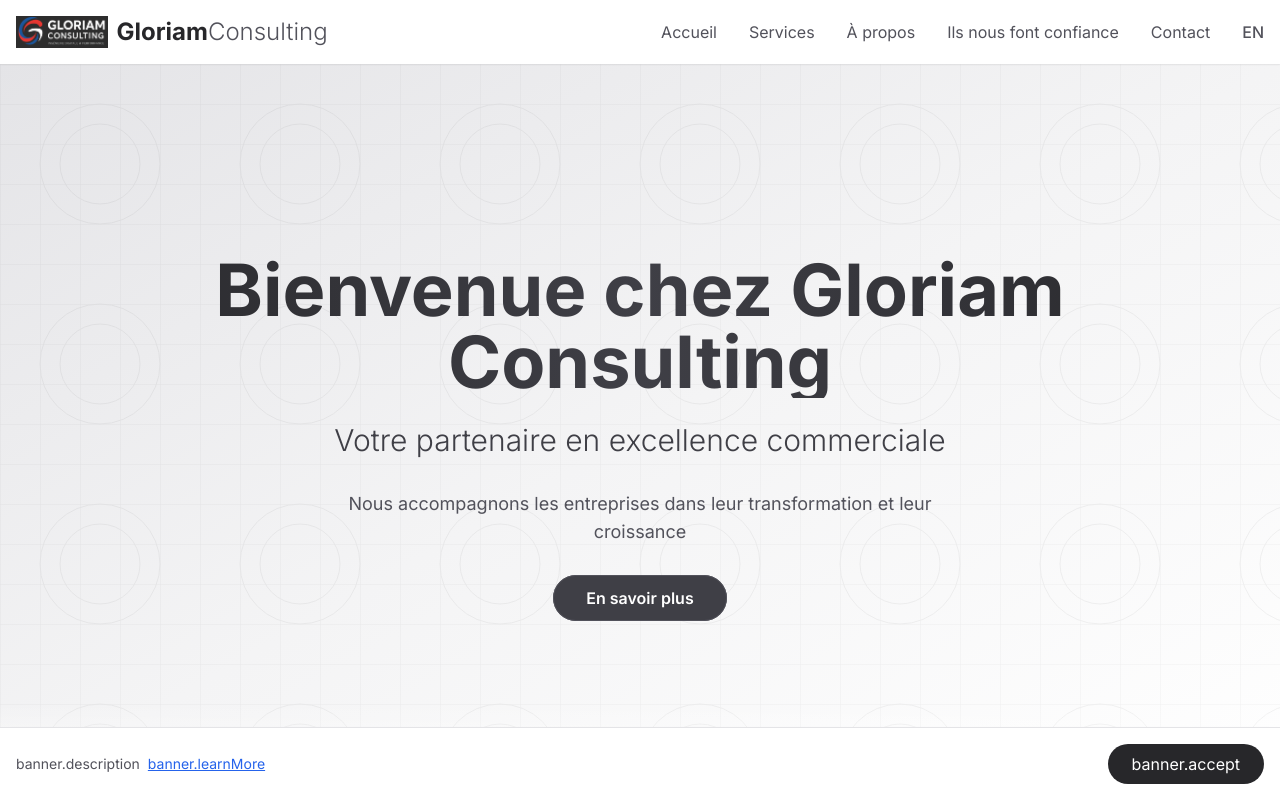
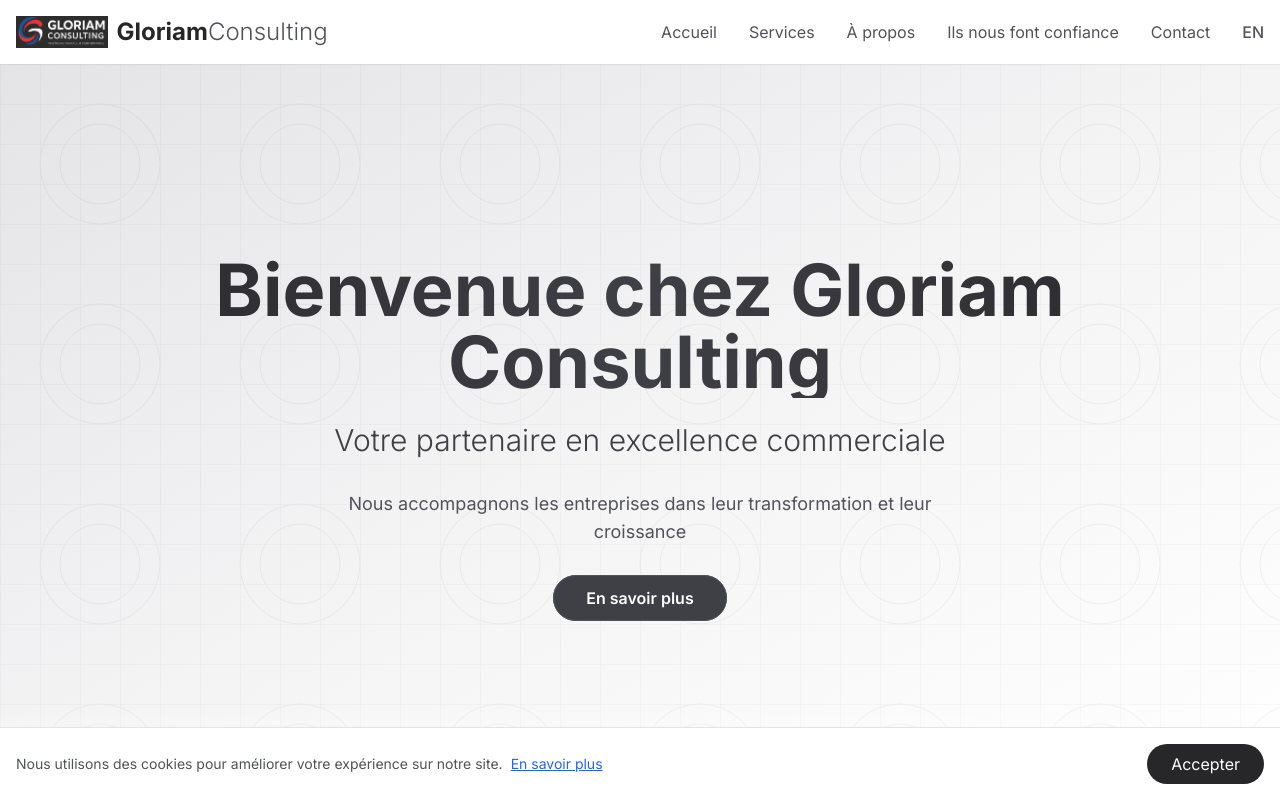
Before and after one commit to mhdaouda/gloriam-consulting, a Next.js app: page /fr/ in a window 1280 px wide. Shown: the top 800 px of the page. Built offline with nearby package versions, Linux system fonts and the light colour scheme.

Commit message:
fix: use correct translation keys from cookies section

```diff
--- a/src/app/_components/CookieConsent.tsx
+++ b/src/app/_components/CookieConsent.tsx
@@ -31,20 +31,20 @@
         <div className="flex flex-col md:flex-row justify-between items-center gap-4">
           <div className="flex flex-col md:flex-row items-center gap-2">
             <p className="text-sm text-zinc-600 text-center md:text-left">
-              {t('banner.description')}
+              {t('description')}
             </p>
             <Link
               href={`/${locale}/cookies`}
               className="text-sm text-blue-600 hover:text-blue-800 underline"
             >
-              {t('banner.learnMore')}
+              {t('learnMore')}
             </Link>
           </div>
           <button
             onClick={acceptCookies}
             className="px-6 py-2 bg-zinc-800 text-white rounded-full hover:bg-zinc-700 transition-colors"
           >
-            {t('banner.accept')}
+            {t('accept')}
           </button>
         </div>
       </div>
```
